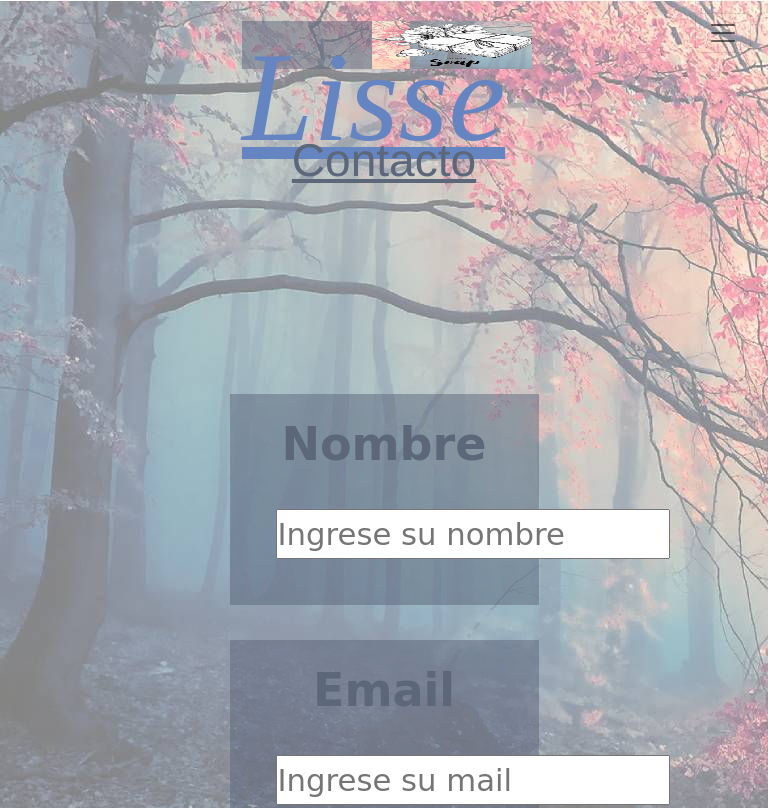
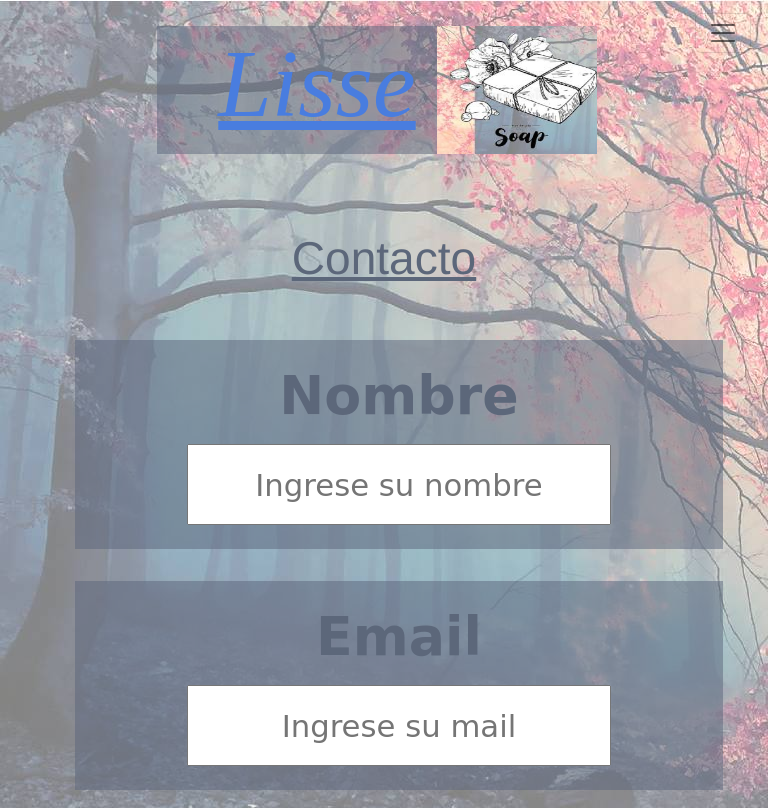
Before and after one commit to matiasreyno/Lisse, a website: page page/contancto.html in a window 768 px wide. Shown: the top 808 px of the page. Drawn offline with nearby package versions, Linux system fonts and the light colour scheme.

Commit message:
arreglo mediaqueries

```diff
--- a/page/contancto.html
+++ b/page/contancto.html
@@ -21,21 +21,23 @@
   <header>
 
 
-        <div class="logo">
-            <h1 class="logo__h1">
-                <a href="../index.html">Lisse</a>
+
+    <h1 class="logo">
+      <a class="logo__h1" href="../index.html">Lisse</a>
+      <img class="logo__img" src="../assets/soap2.jpg" alt="">
     </h1>
-            <img class="logo__img" src="../assets/soap2.jpg" alt="">
-        </div>
+
 
     <div class="container__fluid1">
       <nav class="navbar  fixed-top">
         <div class="container-fluid">
           <a class="navbar-brand" href="#"></a>
-                <button class="navbar-toggler" type="button" data-bs-toggle="offcanvas" data-bs-target="#offcanvasNavbar" aria-controls="offcanvasNavbar">
+          <button class="navbar-toggler" type="button" data-bs-toggle="offcanvas" data-bs-target="#offcanvasNavbar"
+            aria-controls="offcanvasNavbar">
             <span class="navbar-toggler-icon"></span>
           </button>
-                <div class="offcanvas offcanvas-end" tabindex="-1" id="offcanvasNavbar" aria-labelledby="offcanvasNavbarLabel">
+          <div class="offcanvas offcanvas-end" tabindex="-1" id="offcanvasNavbar"
+            aria-labelledby="offcanvasNavbarLabel">
             <div class="offcanvas-header">
               <h5 class="offcanvas-title" id="offcanvasNavbarLabel">Lisse</h5>
               <button type="button" class="btn-close" data-bs-dismiss="offcanvas" aria-label="Close"></button>
@@ -49,7 +51,8 @@
                   <a class="nav-link" href="contancto.html">Contacto</a>
                 </li>
                 <li class="nav-item dropdown">
-                        <a class="nav-link dropdown-toggle" href="#" role="button" data-bs-toggle="dropdown" aria-expanded="false">
+                  <a class="nav-link dropdown-toggle" href="#" role="button" data-bs-toggle="dropdown"
+                    aria-expanded="false">
                     Nuestros
                   </a>
                   <ul class="dropdown-menu">
@@ -100,7 +103,7 @@
 
       <div class="contacto__net">
         <label for="multi"><strong>Mensaje</strong></label>
-            <textarea class="contacto__imput"  name="multi" id="multi" cols="20" rows="5"></textarea>
+        <textarea class="contacto__imput" name="multi" id="multi" cols="20" rows="5"></textarea>
       </div>
       <div class="container-fluid">
         <button type="submit" class="contacto__botones">Enviar</button>
--- a/scss/_base.scss
+++ b/scss/_base.scss
@@ -16,4 +16,7 @@ body {
      font-family: cursive;
      background-image: url(../assets/fondo2.jpg);
      margin: 5px;
+     display: flex;
+     flex-direction: column;
+     min-height: 100vh;
 }
--- a/scss/layaut/_header.scss
+++ b/scss/layaut/_header.scss
@@ -12,29 +12,32 @@ header {
         font-style: oblique;
         font-size: 9rem;
         text-align: center;
-        color: $color-principal;
-        background-color: $backgran;
-        margin: 1rem;
-        width: 50%;
-        height: 175px;
-    }
+       /*  color: $color-principal; */
+       margin: 1rem;
+       width: 50%;
+       height: 175px;
+   }
+
 
     &__img {
         width: 10%;
         height: 175px;
         margin: -50px;
-       /*  background-color: rgb(131, 172, 250);
-        border: 10px rgb(135, 186, 226) solid;; */
         margin-right: 3px;
     }
     a {
-        color: #6585c2;
+        color:$color-principal;
+        background-color: $backgran;
     }
 }
 .container__fluid1 {
     margin: 1px;
     .navbar{
         margin: 5px;
+        &-toggler {
+            color: $color-principal;
+        }
+
     }
     .offcanvas-body{
         background-color:$color-navhome;
--- a/scss/utilitis/_mediaqueries.scss
+++ b/scss/utilitis/_mediaqueries.scss
@@ -1,5 +1,5 @@
 /* Tablet */
-@media (min-width: 577px) and (max-width: 991px) {
+@media (min-width: 801px) and (max-width: 991px) {
 
 
     .logo {
@@ -178,16 +178,17 @@ header {
         margin: auto;
     } */
 .contacto {
-    margin: 25%;
+    margin: 2%;
 
     &__net {
-        margin: 35px;
-        font-size: 6vw;
+        margin: 30px;
+        font-size: 4vw;
     }
 
     &__imput {
-        margin: 30px;
-        font-size: 4vw
+        margin: 15px;
+        font-size: 3vw;
+        text-align: center;
     }
 
     .container-fluid {
@@ -217,7 +218,7 @@ header {
 }
 
 }
-@media (min-width: 701px) and (max-width: 800px) {
+@media (min-width: 577px) and (max-width: 800px) {
     /* index */
     .logo {
         display: flex;
@@ -226,18 +227,18 @@ header {
         align-items: center;
 
         &__h1 {
-            width: 10rem;
-            height: 3rem;
-            margin-right: 20px;
+            width: 20rem;
+            height: 8rem;
+            margin-right: 10px;
             padding: initial;
-            font-size: 8rem;
+            font-size: 6rem;
             background-color: $backgran;
         }
 
         &__img {
             width: 10rem;
-            height: 3rem;
-            margin-right: 10px;
+            height: 8rem;
+            margin-right: 30px;
         }
     }
 
@@ -282,6 +283,19 @@ header {
         margin-left: 10vw;
         width: 35rem;
         height: 20rem;
+    }
+    /* contacto */
+    .contacto {
+        margin: 5%;
+        &__net {
+            font-size: 7vw;
+        }
+        &__imput {
+            text-align: center;
+            font-size: 4vw;
+            margin: 1vw;
+            padding: 2vw;
+        }
     }
 
 
@@ -400,7 +414,7 @@ header {
         margin-top: 20px;
         .img-size {
             width: 50vw;
-            height: 15vw;
+            height: 16vw;
         }
 
 
@@ -511,15 +525,13 @@ header {
 
     }
 
-    /*  main {
-        margin: auto;
-    } */
     .contacto {
-        margin: 10%;
+        margin: 5%;
 
         &__net {
-            margin: 15px;
-            padding: 2px;
+            margin: 30px;
+            margin-left: 7px;
+            padding: 10px;
             font-size: 7vw;
         }
 
--- a/scss/utilitis/_operator.scss
+++ b/scss/utilitis/_operator.scss
@@ -17,4 +17,5 @@ $redes-contacto: (
     display: flex;
     justify-content: space-evenly;
     text-align: center;
+    margin-top: auto;
 }
--- a/scss/views/_contacto.scss
+++ b/scss/views/_contacto.scss
@@ -6,6 +6,7 @@
         font-size: 2rem;
         color: $color-navhome;
         background-color: $backgran;
+        width: 95%;
     }
 
     &__botones {
--- a/scss/views/_promociones.scss
+++ b/scss/views/_promociones.scss
@@ -1,6 +1,6 @@
 .animación1 {
     font-family: 'Franklin Gothic Medium', 'Arial Narrow', Arial, sans-serif;
-    font-size: 1rem;
+    font-size: 0.5rem;
     margin: 2rem;
     padding: 1rem;
     text-align: center;
@@ -22,8 +22,8 @@
 
     50% {
         color: rgb(126, 148, 65);
-        transform: rotateX(25deg);
-        font-size: 3rem;
+       /*  transform: rotateX(25deg); */
+        font-size: 2rem;
     }
 
     75% {
```
Also changed, not shown: index.html (+22 -16 lines), page/ingredientes.html (+17 -12 lines), page/productos.html (+31 -16 lines), page/promociones.html (+18 -13 lines), css/estilo.css. Lines whose indentation alone changed are shown as unchanged.
